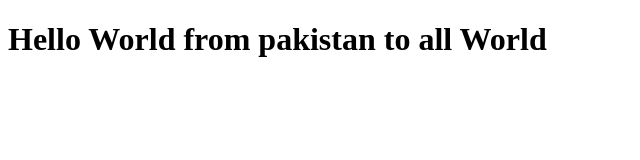
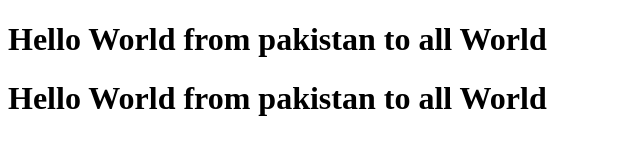
Before and after one commit to UsamaAliSaleem/bootcampclass1, a plain HTML site: page index.html in a window 1280 px wide. Shown: the whole page, without its empty margins (0-640 px from the left). Drawn offline with Linux system fonts and the light colour scheme.

Commit message:
updated_index1

```diff
--- a/index.html
+++ b/index.html
@@ -7,6 +7,7 @@
 </head>
 <body>
     <h1>Hello World from pakistan to all World</h1>
+    <h1>Hello World from pakistan to all World</h1>
 
 </body>
 </html>
```
